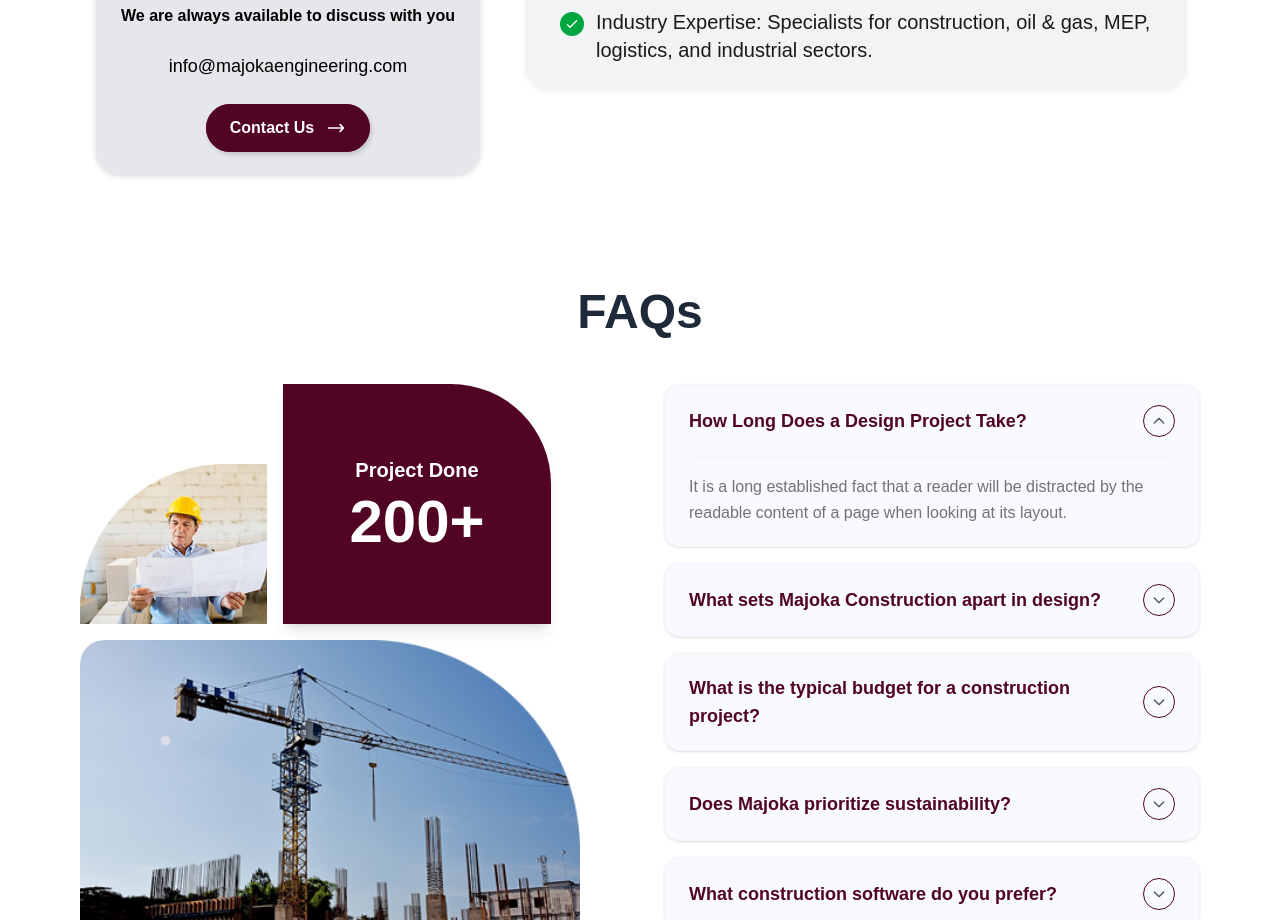
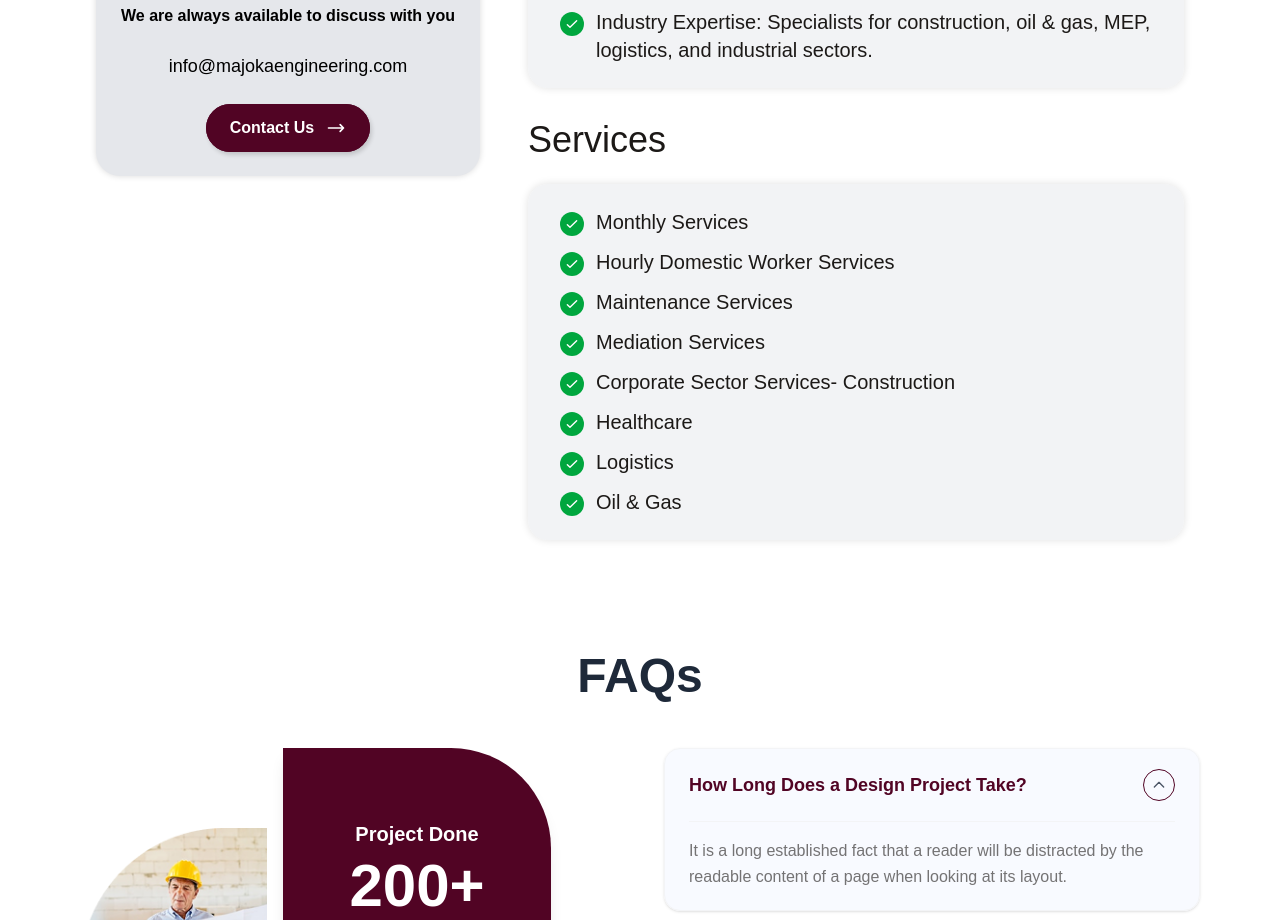
Before and after one commit to samiul16/rapid-majoka, a Next.js app: page /services-details in a window 1280 px wide. Shown: the part 1620-2540 px from the top of the page. Built offline with nearby package versions, Linux system fonts and the light colour scheme; a web font is replaced by a local one.

Commit message:
Updated services

```diff
--- a/app/services-details/page.tsx
+++ b/app/services-details/page.tsx
@@ -56,7 +56,21 @@ const ServicesContent = () => {
         "Flexible Deployment: Short-term, long-term, or project-based manpower as needed.",
         "Industry Expertise: Specialists for construction, oil & gas, MEP, logistics, and industrial sectors.",
       ],
-      services: [],
+      services: [
+        {
+          name: "",
+          services: [
+            "Monthly Services",
+            "Hourly Domestic Worker Services",
+            "Maintenance Services",
+            "Mediation Services",
+            "Corporate Sector Services- Construction",
+            "Healthcare",
+            "Logistics",
+            "Oil & Gas",
+          ],
+        },
+      ],
       image: "Manpower Supply",
     },
     {
```
